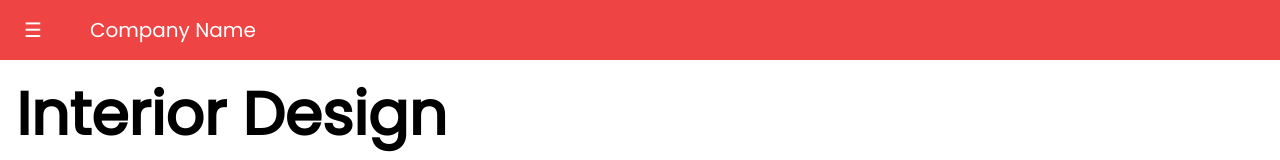
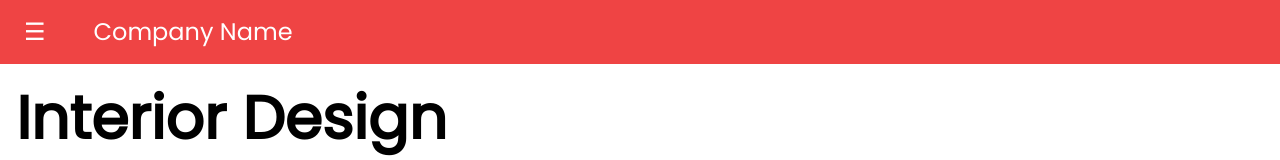
Before and after one commit to parabah/tw_intro, a website: page dist/app.html in a window 1280 px wide. Shown: the top 160 px of the page. Drawn offline with Linux system fonts and the light colour scheme.

Commit message:
16/07/2022 - Ajustado o header para 2xl

```diff
--- a/dist/app.html
+++ b/dist/app.html
@@ -25,7 +25,7 @@
             </div>
         </nav>
 
-        <header class="flex flex-row bg-red-500 text-white text-xl">
+        <header class="flex flex-row bg-red-500 text-white text-2xl">
             <a href="#" class="mx-6 my-4" onclick="">☰</a>
             <span class="mx-6 my-4">Company Name</span>
         </header>
```
